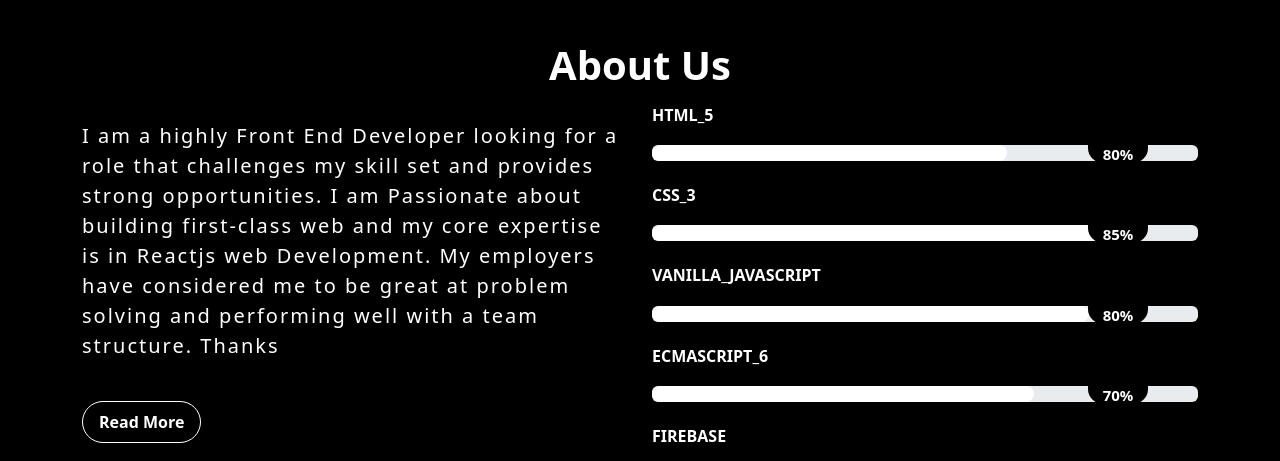
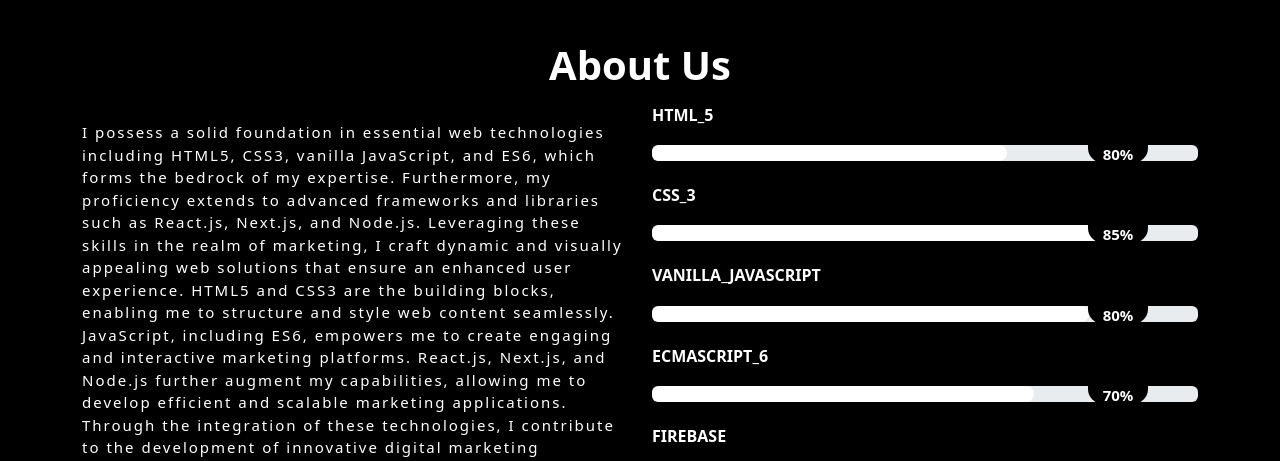
Before and after one commit to junaidsalam639/my-portfolio, a plain HTML site: page index.html in a window 1280 px wide. Shown: the part 890-1351 px from the top of the page. Drawn offline with nearby package versions, Linux system fonts and the light colour scheme; animation ran at ten frames a second.

Commit message:
'Portfolio_Complete'

```diff
--- a/index.html
+++ b/index.html
@@ -75,10 +75,7 @@
         <h1 class="text-center">About Us</h1>
       </div>
       <div class="col-lg-6 mt-4">
-        <p>I am a highly Front End Developer looking for a role that challenges my skill set and provides strong
-          opportunities. I am Passionate about building first-class web and my core expertise is in Reactjs web
-          Development. My employers have considered me to be great at problem solving and performing well with a team
-          structure. Thanks</p>
+        <p>I possess a solid foundation in essential web technologies including HTML5, CSS3, vanilla JavaScript, and ES6, which forms the bedrock of my expertise. Furthermore, my proficiency extends to advanced frameworks and libraries such as React.js, Next.js, and Node.js. Leveraging these skills in the realm of marketing, I craft dynamic and visually appealing web solutions that ensure an enhanced user experience. HTML5 and CSS3 are the building blocks, enabling me to structure and style web content seamlessly. JavaScript, including ES6, empowers me to create engaging and interactive marketing platforms. React.js, Next.js, and Node.js further augment my capabilities, allowing me to develop efficient and scalable marketing applications. Through the integration of these technologies, I contribute to the development of innovative digital marketing strategies, ensuring a compelling online presence and impactful brand communication.</p>
         <br>
         <button class="px-3">Read More</button>
         <br><br>
@@ -220,10 +217,7 @@
           <div class="row">
             <div class="section-head col-sm-12 text-center">
               <h1 style="color: #fff; font-size: 40px; font-weight: bold;">Services Page?</h1>
-              <p style="color: #fff;">Today, everyone and every business needs a standout website. Whether you’re trying
-                to build your
-                personal brand, blog about your favorite subjects, or grow your online shop, a website is the very first
-                tool you need to attract attention.</p>
+              <p style="color: #fff;"> I am a highly Front End Developer looking for a role that challenges my skill set and provides strong opportunities. I am Passionate about building first-class web and my core expertise is in Reactjs web Development. My employers have considered me to be great at problem solving and performing well with a team structure. Thanks</p>
             </div>
             <div class="col-lg-12 col-sm-12 mt-2 mb-2">
               <div class="item"><span class="icon feature_box_col_one"><i class="fa-sharp fa-solid fa-globe"></i></span>
--- a/style..css
+++ b/style..css
@@ -103,8 +103,8 @@ section:nth-child(odd){
 
 /* =======About============ */
 #demo p {
-  font-weight: 500;
-  font-size: 20px;
+  font-weight: 400;
+  font-size: 15px;
   letter-spacing: 2px;
   color: #fff;
 }
```
